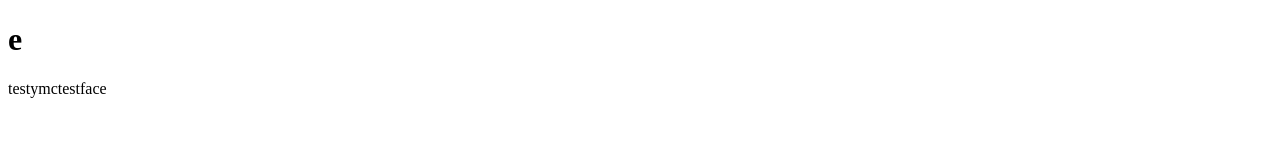
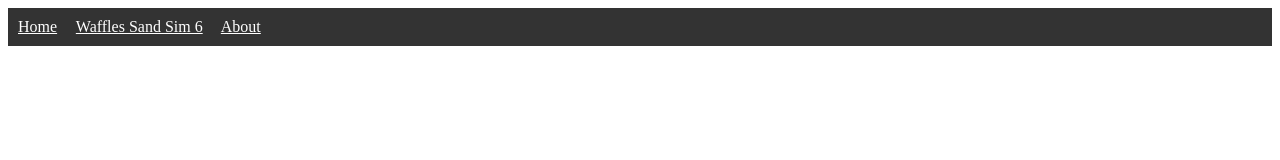
Before and after one commit to Waffleings/waffleings.github.io, a plain HTML site: page index.html in a window 1280 px wide. Drawn offline with Linux system fonts and the light colour scheme.

Commit message:
Update index.html

```diff
--- a/index.html
+++ b/index.html
@@ -1,10 +1,5 @@
-<!DOCTYPE html>
-<html>
-  <head>
-    <title>My Site</title>
-  </head>
-  <body>
-    <h1>e</h1>
-    <p>testymctestface</p>
-  </body>
-</html>
+<div style="background:#333; padding:10px;">
+  <a href="index.html" style="color:white; margin-right:15px;">Home</a>
+  <a href="wss6.html" style="color:white; margin-right:15px;">Waffles Sand Sim 6</a>
+  <a href="about.html" style="color:white;">About</a>
+</div>
```
